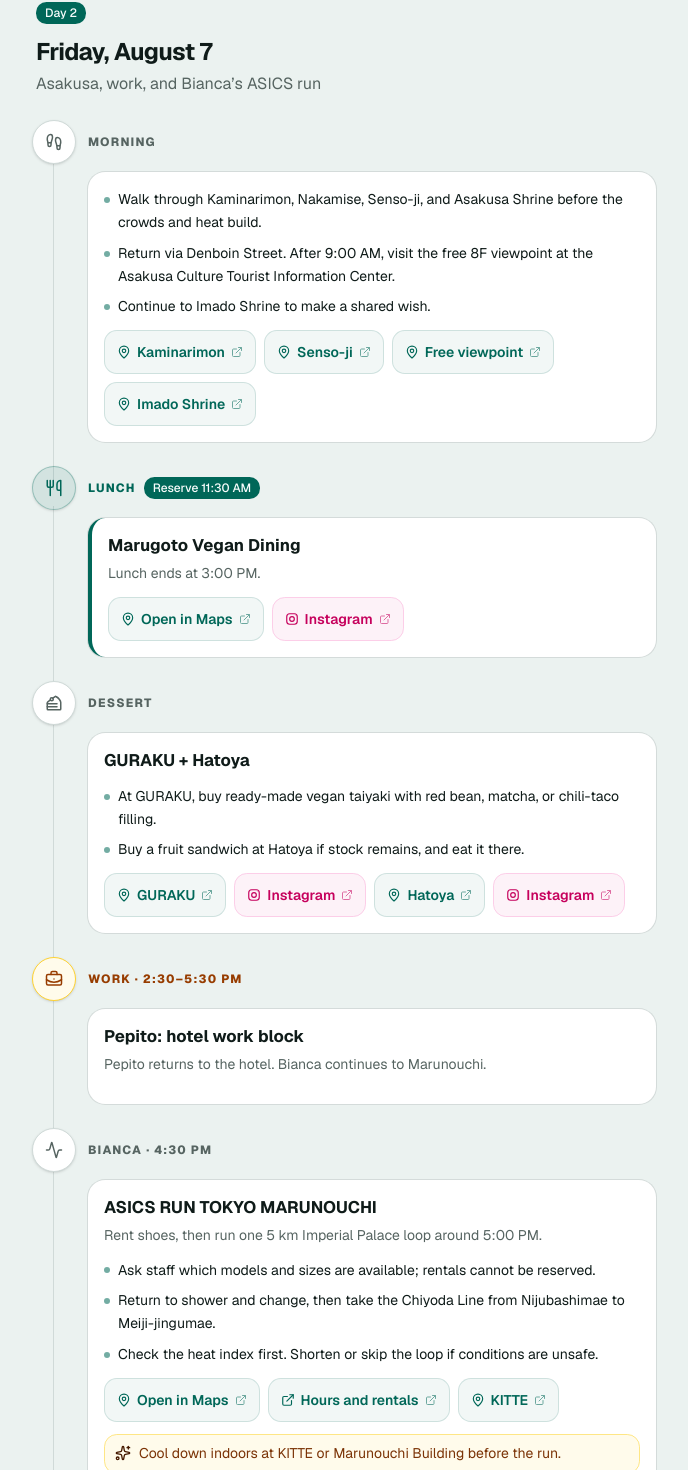
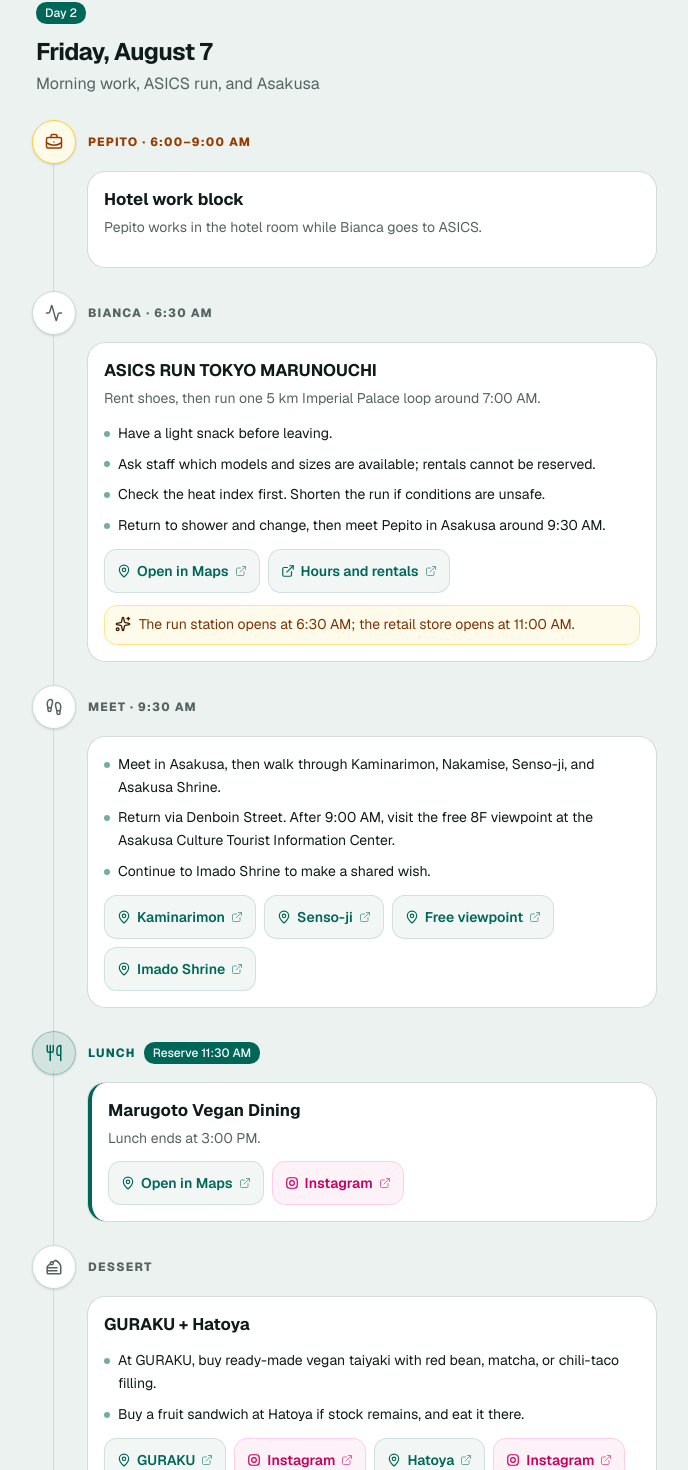
Before and after one commit to pepitovsevilla/pb-travels, a Next.js app: page /2026/tokyo in a window 1280 px wide. Shown: the part 2256-3726 px from the top of the page, without its empty margins (296-984 px from the left). Built offline with nearby package versions, Linux system fonts and the light colour scheme.

Commit message:
Move Friday work and ASICS run to morning

```diff
--- a/src/data/tokyo.ts
+++ b/src/data/tokyo.ts
@@ -172,8 +172,8 @@
     day: 2,
     date: "Friday, August 7",
     shortDate: "Aug 7",
-    subtitle: "Asakusa, work, and Bianca’s ASICS run",
-    area: "Asakusa · Marunouchi · Harajuku",
+    subtitle: "Morning work, ASICS run, and Asakusa",
+    area: "Marunouchi · Asakusa · Harajuku",
     lunch: [maps("Marugoto Vegan Dining", "Marugoto Vegan Dining Asakusa")],
     dinner: [maps("Vegan Bistro Jangara", "Vegan Bistro Jangara Harajuku")],
     dessert: [
@@ -183,10 +183,37 @@
     ],
     timeline: [
       {
-        label: "Morning",
+        label: "Pepito · 6:00–9:00 AM",
+        icon: "work",
+        tone: "work",
+        title: "Hotel work block",
+        description: "Pepito works in the hotel room while Bianca goes to ASICS.",
+      },
+      {
+        label: "Bianca · 6:30 AM",
+        icon: "run",
+        title: "ASICS RUN TOKYO MARUNOUCHI",
+        description: "Rent shoes, then run one 5 km Imperial Palace loop around 7:00 AM.",
+        callout: "The run station opens at 6:30 AM; the retail store opens at 11:00 AM.",
+        bullets: [
+          "Have a light snack before leaving.",
+          "Ask staff which models and sizes are available; rentals cannot be reserved.",
+          "Check the heat index first. Shorten the run if conditions are unsafe.",
+          "Return to shower and change, then meet Pepito in Asakusa around 9:30 AM.",
+        ],
+        links: [
+          maps("Open in Maps", "ASICS RUN TOKYO MARUNOUCHI"),
+          link(
+            "Hours and rentals",
+            "https://www.asics.com/jp/ja-jp/mk/store/asicsruntokyo-marunouchi"
+          ),
+        ],
+      },
+      {
+        label: "Meet · 9:30 AM",
         icon: "walk",
         bullets: [
-          "Walk through Kaminarimon, Nakamise, Senso-ji, and Asakusa Shrine before the crowds and heat build.",
+          "Meet in Asakusa, then walk through Kaminarimon, Nakamise, Senso-ji, and Asakusa Shrine.",
           "Return via Denboin Street. After 9:00 AM, visit the free 8F viewpoint at the Asakusa Culture Tourist Information Center.",
           "Continue to Imado Shrine to make a shared wish.",
         ],
@@ -220,40 +247,18 @@
         ],
       },
       {
-        label: "Work · 2:30–5:30 PM",
-        icon: "work",
-        tone: "work",
-        title: "Pepito: hotel work block",
-        description: "Pepito returns to the hotel. Bianca continues to Marunouchi.",
-      },
-      {
-        label: "Bianca · 4:30 PM",
-        icon: "run",
-        title: "ASICS RUN TOKYO MARUNOUCHI",
-        description: "Rent shoes, then run one 5 km Imperial Palace loop around 5:00 PM.",
-        callout: "Cool down indoors at KITTE or Marunouchi Building before the run.",
-        bullets: [
-          "Ask staff which models and sizes are available; rentals cannot be reserved.",
-          "Return to shower and change, then take the Chiyoda Line from Nijubashimae to Meiji-jingumae.",
-          "Check the heat index first. Shorten or skip the loop if conditions are unsafe.",
-        ],
-        links: [
-          maps("Open in Maps", "ASICS RUN TOKYO MARUNOUCHI"),
-          link(
-            "Hours and rentals",
-            "https://www.asics.com/jp/ja-jp/mk/store/asicsruntokyo-marunouchi"
-          ),
-          maps("KITTE", "KITTE Marunouchi"),
-        ],
+        label: "Afternoon cool down",
+        icon: "cool",
+        description: "Asakusa ROX, EKIMISE, or the hotel. Head to Harajuku later.",
       },
       {
         label: "Dinner",
         icon: "meal",
         tone: "meal",
         title: "Vegan Bistro Jangara",
-        callout: "Meet around 6:30 PM. Last order is 9:00 PM.",
+        callout: "Arrive around 6:00 PM. Last order is 9:00 PM.",
         bullets: [
-          "Pepito travels from the hotel; Bianca travels from Nijubashimae after the run.",
+          "Travel to Harajuku together.",
           "Pass I’m donut? Gluten-Free & Vegan; use only the storefront marked グルテンフリー＆ヴィーガン.",
         ],
         links: [
@@ -786,7 +791,7 @@
   { day: "Day 1 · Thu Aug 6", time: "—", route: "No run — arrival morning", distance: "—" },
   {
     day: "Day 2 · Fri Aug 7",
-    time: "5:00 PM",
+    time: "7:00 AM",
     route: "ASICS Marunouchi → Imperial Palace loop",
     distance: "About 5 km",
   },
```
